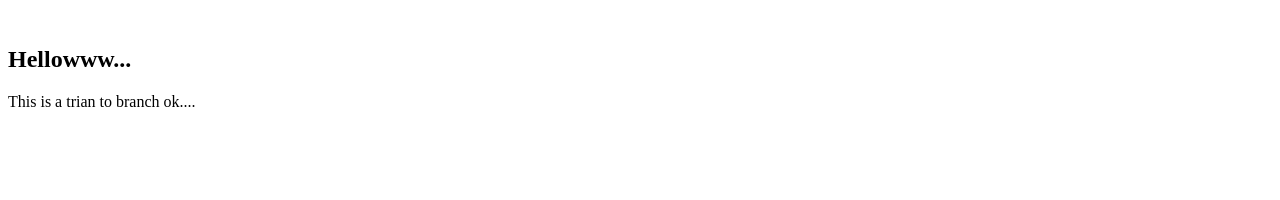
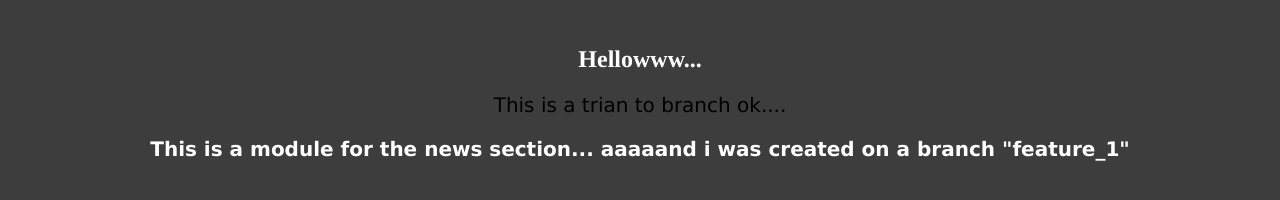
Before and after one commit to edmundonajera4/git_train_branch, a plain HTML site: page index.html in a window 1280 px wide. Drawn offline with Linux system fonts and the light colour scheme.

Commit message:
add css style, module-one, change color background

```diff
--- a/index.html
+++ b/index.html
@@ -4,13 +4,17 @@
     <meta charset="UTF-8">
     <meta name="viewport" content="width=device-width, initial-scale=1.0">
     <meta http-equiv="X-UA-Compatible" content="ie=edge">
+    <link rel="stylesheet" href="main.css">
     <title>Document</title>
 </head>
 <body>
     <br>
     <section><h2>Hellowww...</h2></section>
     <p>This is a trian to branch ok....</p>
-
-
+    <module-one>
+        <div>
+            <h2><p>This is a module for the news section... aaaaand i was created on a branch "feature_1"</p></h2>
+        </div>
+    </module-one>
 </body>
 </html>
--- /dev/null
+++ b/main.css
@@ -0,0 +1,25 @@
+
+
+/*General Seccion */
+
+body {
+    background-color: rgb(61, 61, 61);
+    font-family: "Sans serif", Times, serif;
+}
+h1, h2, h3, h4 {
+    color: white;
+    text-align: center;
+
+}
+
+p {
+    font-family: verdana;
+    font-size: 20px;
+    text-align: center;
+}
+
+div {
+    text-align: justify;
+}
+
+/* END */
```
